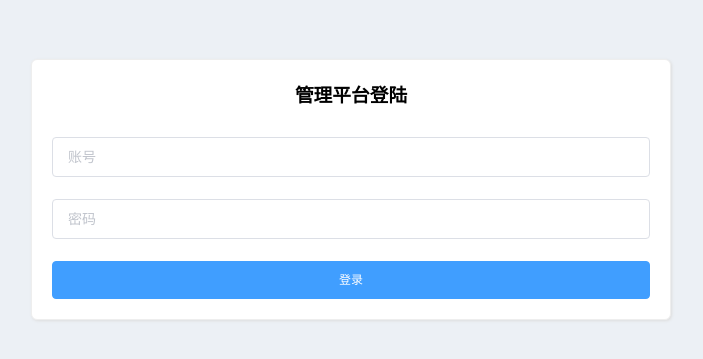
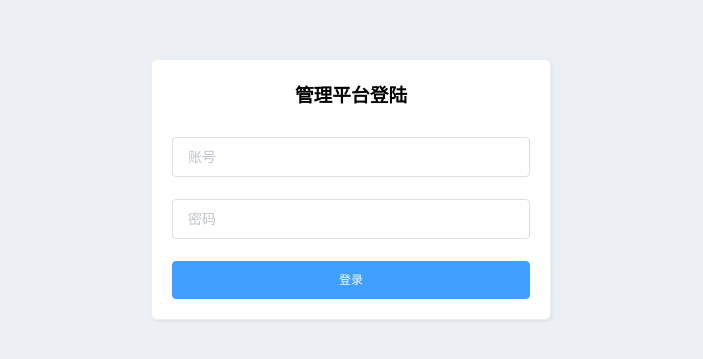
Before and after one commit to eamiear/Admin, a Vue app in the folder admin-sidebar/: page /#/login in a window 1280 px wide. Shown: the part 211-570 px from the top of the page, without its empty margins (289-992 px from the left). Built offline with nearby package versions, Linux system fonts and the light colour scheme.

Commit message:
login container max width

```diff
--- a/admin-sidebar/src/views/login/index.vue
+++ b/admin-sidebar/src/views/login/index.vue
@@ -34,6 +34,7 @@
     border-radius: 6px;
     background: #fff;
     width: 50%;
+    max-width: 400px;
     padding: 10px 20px 20px 20px;
     box-shadow: 1px 1px 3px #ddd;
   }
```
